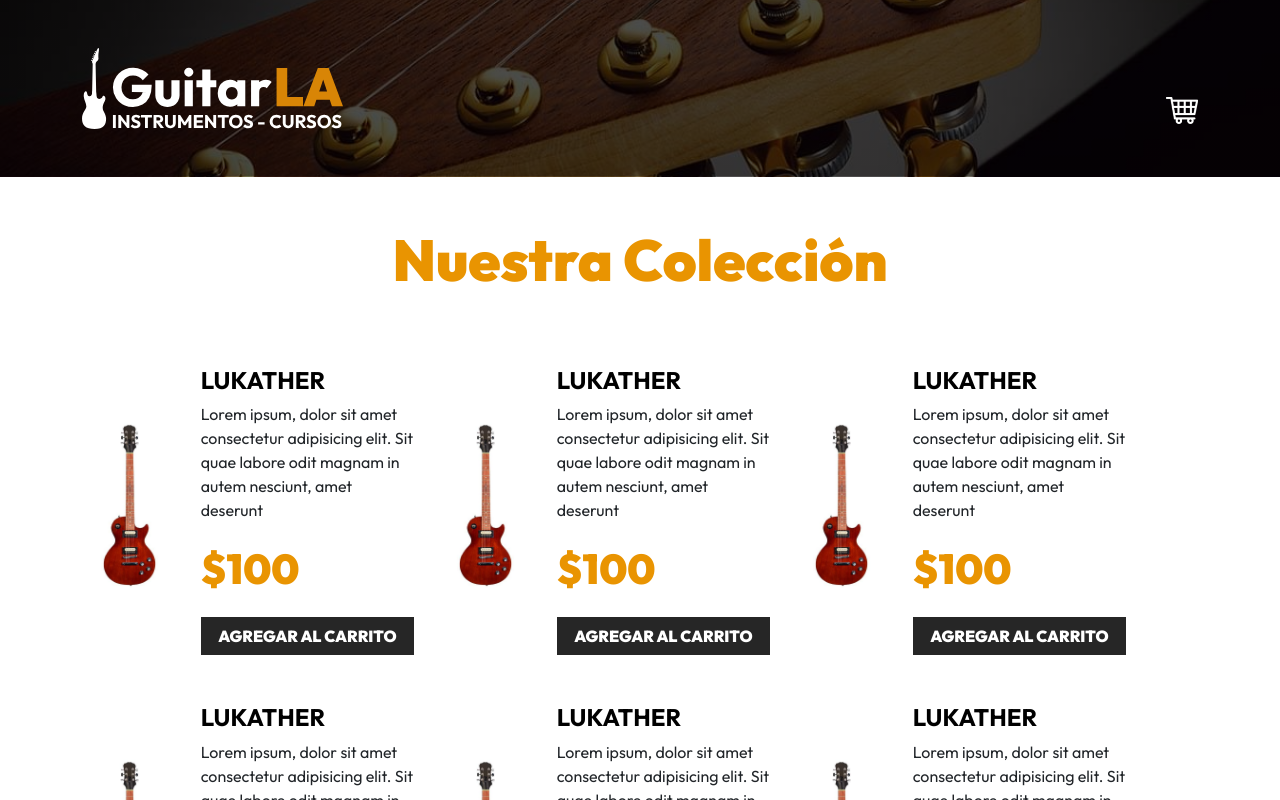
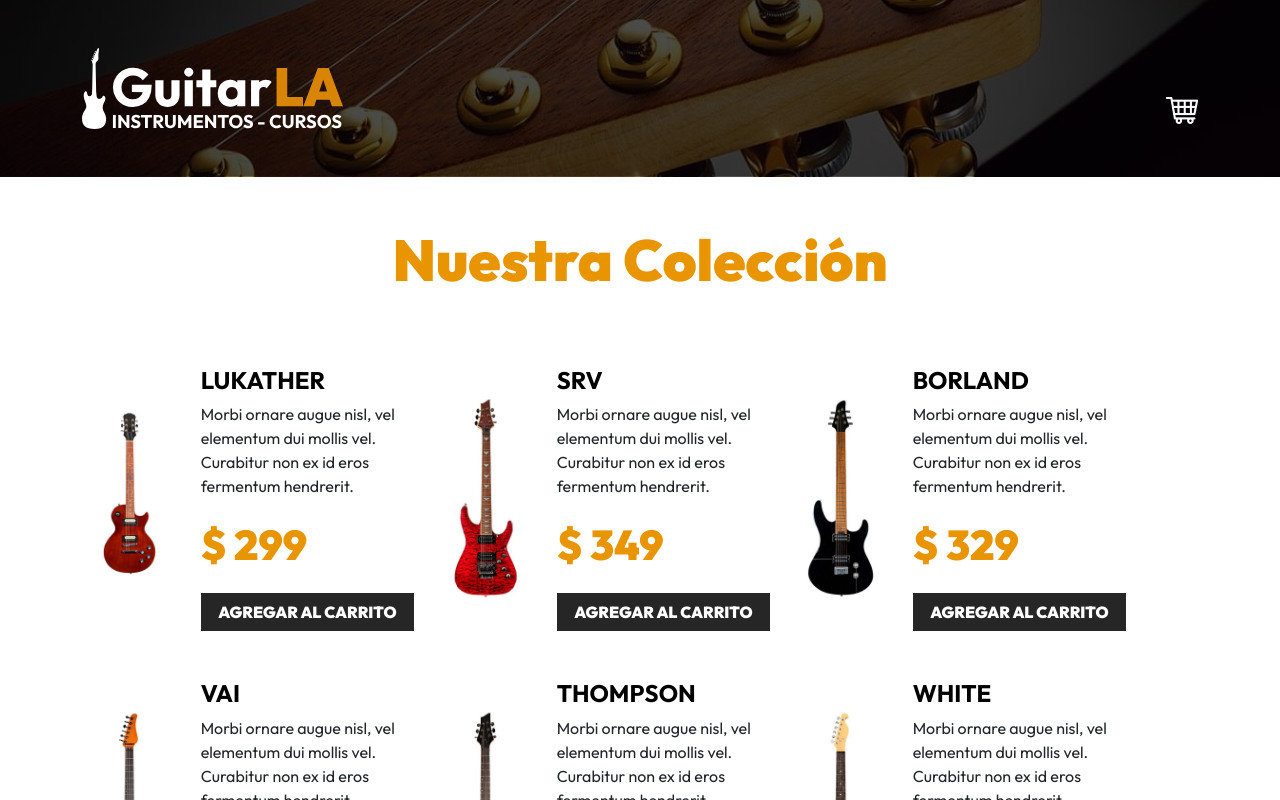
Before and after one commit to kevinocotan/guitarla, a React (Vite) app: page / in a window 1280 px wide. Shown: the top 800 px of the page. Built offline with nearby package versions, Linux system fonts and the light colour scheme.

Commit message:
mostrando informacion de cada guitarra

```diff
--- a/src/App.jsx
+++ b/src/App.jsx
@@ -5,8 +5,6 @@ import { db } from "./data/db";
 
 function App() {
   const [data, setData] = useState(db);
-
-  console.log(data);
 
   return (
     <>
@@ -16,12 +14,14 @@ function App() {
         <h2 className="text-center">Nuestra Colección</h2>
 
         <div className="row mt-5">
-          {data.map(() => (
-            <Guitar
-            price = {100}
-            auth = {true}
-            />
+
+          {data.map((guitar) => (
+              <Guitar
+              key={guitar.id}
+                guitar = {guitar}
+              />
            ))}
+
         </div>
       </main>
 
--- a/src/components/Guitar.jsx
+++ b/src/components/Guitar.jsx
@@ -1,22 +1,22 @@
-export default function Guitar({price}) {
+export default function Guitar({guitar}) {
 
+  const { id, name, image, description, price } = guitar;
 
   return (
     <div className="col-md-6 col-lg-4 my-4 row align-items-center">
       <div className="col-4">
         <img
           className="img-fluid"
-          src="./public/img/guitarra_01.jpg"
+          src={`img/${image}.jpg`}
           alt="imagen guitarra"
         />
       </div>
       <div className="col-8">
-        <h3 className="text-black fs-4 fw-bold text-uppercase">Lukather</h3>
+        <h3 className="text-black fs-4 fw-bold text-uppercase">{name}</h3>
         <p>
-          Lorem ipsum, dolor sit amet consectetur adipisicing elit. Sit quae
-          labore odit magnam in autem nesciunt, amet deserunt
+          {description}
         </p>
-        <p className="fw-black text-primary fs-3">${price}</p>
+        <p className="fw-black text-primary fs-3">$ {price}</p>
         <button type="button" className="btn btn-dark w-100">
           Agregar al Carrito
         </button>
```
